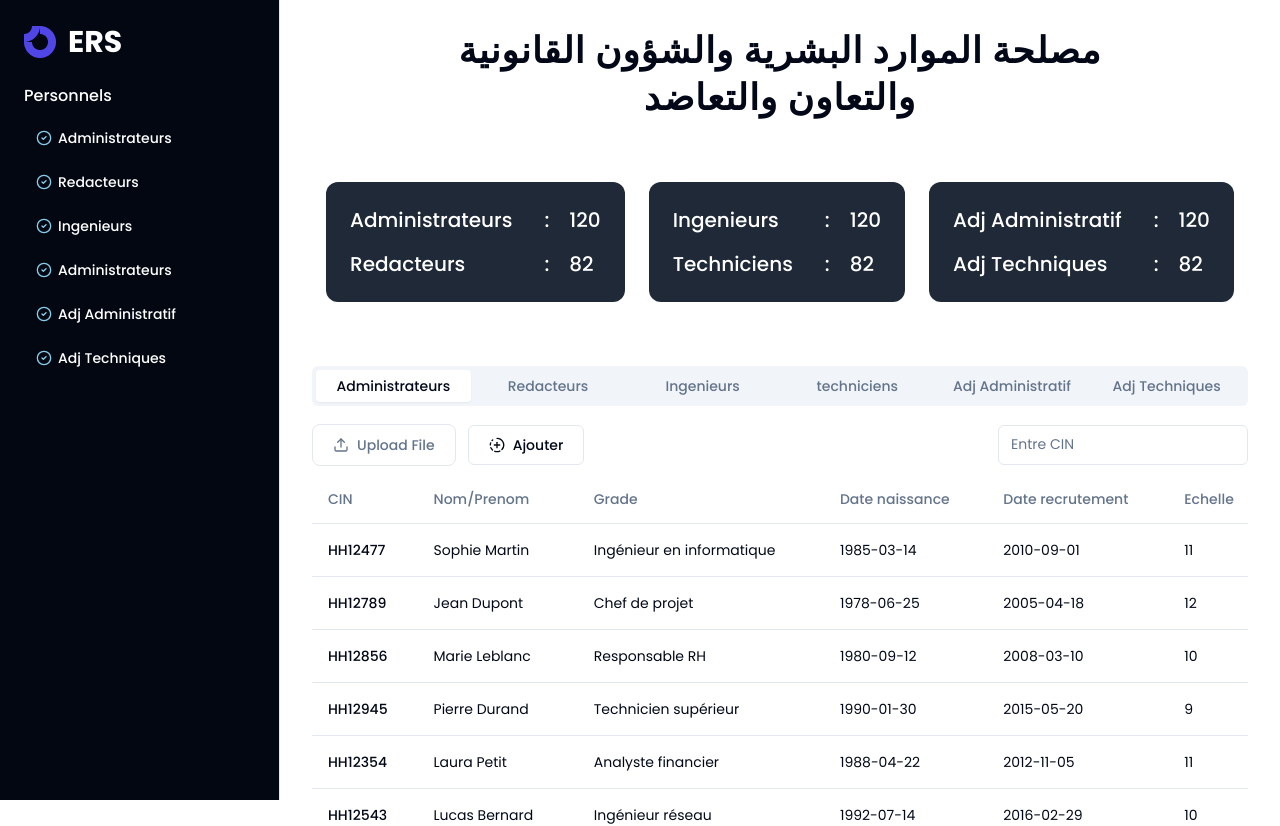
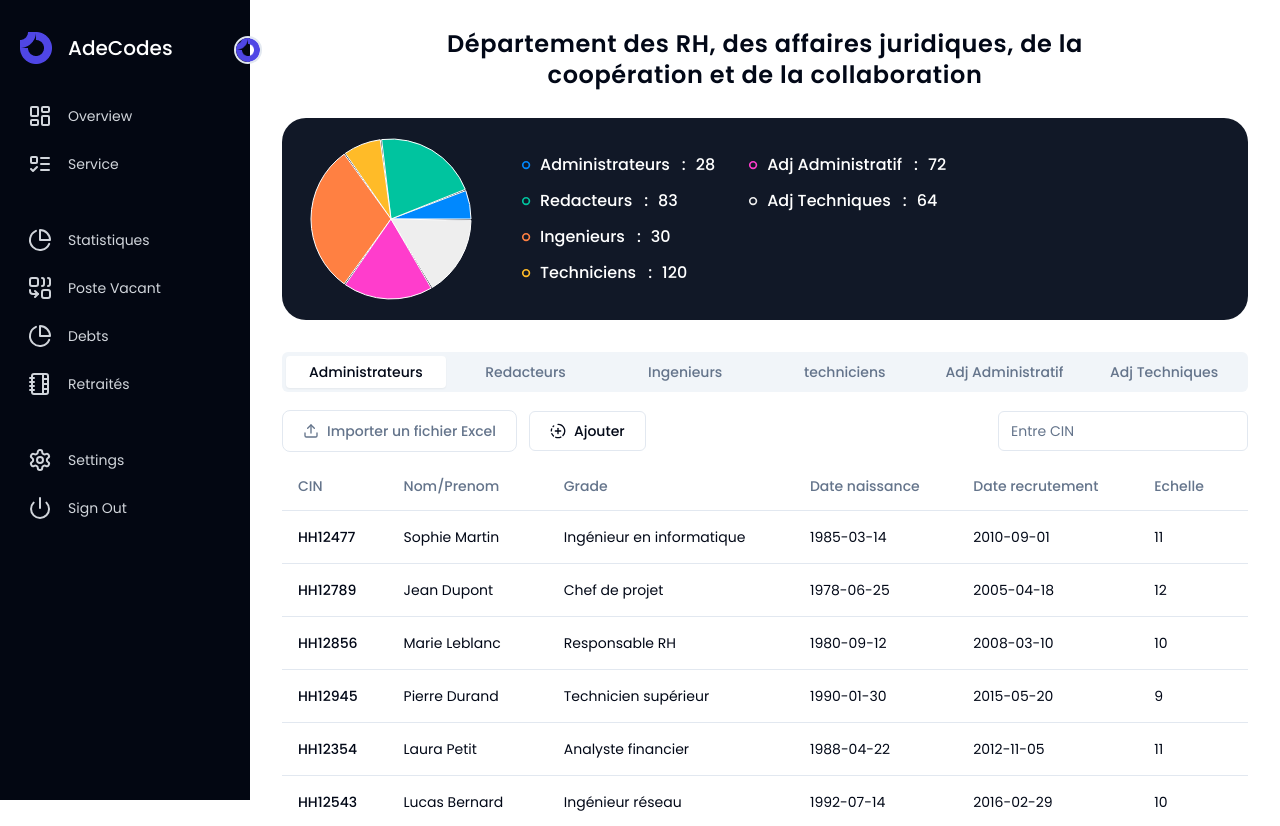
Before and after one commit to AraicheKhalil/ERS, a React (Vite) app: page / in a window 1280 px wide. Shown: the top 826 px of the page. Built offline with nearby package versions, Linux system fonts and the light colour scheme.

Commit message:
edit sidebar

```diff
--- a/src/App.css
+++ b/src/App.css
@@ -91,9 +91,9 @@
     }
 
     .content-wrapper {
-      background-color: var(--background-color);
+      /* background-color: var(--background-color); */
+      /* margin-left: 250px; */
       min-height: 100vh;
-      margin-left: 280px;
     }
 
     #upload[type="file"]{
--- a/src/App.jsx
+++ b/src/App.jsx
@@ -1,12 +1,14 @@
 
 
-import React from 'react'
+import React, { useState } from 'react'
 import { Route , RouterProvider , createBrowserRouter, createRoutesFromElements } from 'react-router-dom'
 import Home from './Pages/Home'
 import About from './Pages/About'
 import Layout from './components/layout'
+import SideBarContext from './context/SidebarContext'
 
 export default function App() {
+  const [open, setOpen] = useState(true);
 
   const router = createBrowserRouter(createRoutesFromElements(
     <Route path='/' element={<Layout />} >
@@ -16,8 +18,10 @@ export default function App() {
     </Route>
   ))
   return (
-    <div className='font-Poppins'>
-      <RouterProvider router={router} />
-    </div>
+    <SideBarContext.Provider value={{ open, setOpen }}>
+      <div className='font-Poppins'>
+        <RouterProvider router={router} />
+      </div>
+    </SideBarContext.Provider>
   )
 }
--- a/src/Pages/Home.jsx
+++ b/src/Pages/Home.jsx
@@ -310,7 +310,7 @@ export default function Home() {
     <>
       <div className="p-8">
         <Tabs defaultValue="dministrateurs" className="w-full">
-          <TabsList className="grid w-full grid-cols-6">
+          <TabsList className="grid w-full lg:grid-cols-6 h-fit grid-cols-response ">
             <TabsTrigger value="dministrateurs">Administrateurs</TabsTrigger>
             <TabsTrigger value="redacteurs">Redacteurs</TabsTrigger>
             <TabsTrigger value="ingenieurs">Ingenieurs</TabsTrigger>
--- a/src/components/DashChart.jsx
+++ b/src/components/DashChart.jsx
@@ -0,0 +1,41 @@
+import React, { PureComponent } from 'react';
+import { PieChart, Pie, Cell, ResponsiveContainer, Tooltip } from 'recharts';
+
+const data = [
+  { name: 'Administrateurs', value: 23 },
+  { name: 'Redacteurs', value: 83 },
+  { name: 'Ingenieurs', value: 30 },
+  { name: 'Techniciens', value: 120 },
+  { name: 'Adj Administratif', value: 72 },
+  { name: 'Adj Techniques', value: 64 },
+];
+const COLORS = ['#0088FE', '#00C49F', '#FFBB28', '#FF8042','#ff3dcc','#eeeeee'];
+
+export default class NewChart extends PureComponent {
+
+  render() {
+    return (
+      <ResponsiveContainer width={170} height={170}>
+        <PieChart width={170} height={170} onMouseEnter={this.onPieEnter}>
+            <Tooltip
+            contentStyle={{ background: "white", borderRadius: "5px" }}
+            />
+          <Pie
+            data={data}
+            cx={80}
+            cy={80}
+            innerRadius={0}
+            outerRadius={80}
+            fill="#8884d8"
+            paddingAngle={1}
+            dataKey="value"
+          >
+            {data.map((entry, index) => (
+              <Cell key={`cell-${index}`} fill={COLORS[index % COLORS.length]}  />
+            ))}
+          </Pie>
+        </PieChart>
+      </ResponsiveContainer>
+    );
+  }
+}
--- a/src/components/DataTable.jsx
+++ b/src/components/DataTable.jsx
@@ -66,8 +66,8 @@ export default function DataTable({data}) {
       <>
         {data ? (
           <div className=" overflow-x-auto">
-            <div className="w-full py-2.5 flex justify-between items-center">
-              <div className='flex items-center gap-3'>
+            <div className="w-full py-2.5 flex justify-between items-center flex-wrap gap-y-4">
+              <div className='flex items-center gap-3 flex-nowrap'>
                 <div>
                   <Input
                     id="upload"
@@ -81,7 +81,7 @@ export default function DataTable({data}) {
                     className="border px-5 py-2.5 rounded-lg flex items-center gap-2 text-[#64748b] text-sm hover:bg-accent"
                   >
                     <Upload size={16} />
-                    Upload File
+                    Importer un fichier Excel
                   </Label>
                 </div>
                 <Dialog >
@@ -109,6 +109,7 @@ export default function DataTable({data}) {
                 onChange={(e) => setSearchTerm(e.target.value)}
               />
             </div>
+
             <Table className="min-w-[3000px] ">
               <TableHeader>
                 <TableRow>
--- a/src/components/Header.jsx
+++ b/src/components/Header.jsx
@@ -1,47 +1,76 @@
-import React from 'react'
+import React, { useEffect, useState } from 'react'
+import NewChart from './DashChart'
+import { Dot } from 'lucide-react'
+
+
+const Employee_type = [
+    {
+        type : "Administrateurs",
+        color : "#0088FE",
+        num : "28"
+    },
+    {
+        type : "Redacteurs",
+        color : "#00C49F",
+        num : "83"
+    },
+    {
+        type : "Ingenieurs",
+        color : "#FF8042",
+        num : "30"
+    },
+    {
+        type : "Techniciens",
+        color : "#FFBB28",
+        num : "120"
+    },
+    {
+        type : "Adj Administratif",
+        color : "#ff3dcc",
+        num : "72"
+    },
+    {
+        type : "Adj Techniques",
+        color : "#eeeeee",
+        num : "64"
+    },
+
+]
 
 
 export default function Header() {
+    const [visible,setVisible] = useState(false)
+
+    useEffect(() => {
+        const timer = setTimeout(() => {
+          setVisible(true);
+        }, 3000);
+        return () => clearTimeout(timer);
+      }, []);
+
   return (
     <div>
-        <h1 className='max-w-[700px] text-center mx-auto text-4xl font-semibold py-7 tracking-wide leading-[1.3]'>
-        مصلحة الموارد البشرية والشؤون القانونية والتعاون والتعاضد
-        </h1>
+      <h1 className="max-w-[700px] text-center mx-auto text-2xl font-semibold py-7 tracking-wide leading-[1.3]">
+        Département des RH, des affaires juridiques, de la coopération et de la
+        collaboration
+      </h1>
 
-        <div className='text-white flex gap-6 px-4 py-8 justify-center '>
-            <div className='flex gap-8 bg-gray-800 text-xl font-medium p-6 rounded-xl'>
-                <div className='flex  flex-col gap-4'>
-                    <div>Administrateurs</div>
-                    <div>Redacteurs</div>
+
+
+      <div className="bg-gray-900 flex flex-wrap justify-between py-4 px-6 text-white mx-8 rounded-[24px] items-center  ">
+        <div className='flex items-center md:gap-10 gap-16 lg:flex-wrap  max-lg:flex-col-reverse max-lg:items-center max-lg:w-full'>
+          <NewChart />
+          <div className={`flex flex-col flex-wrap max-h-40  gap-3 font-medium gap-x-7  transition-[0.3s] ${visible ? "opacity-100" : "opacity-0 "} max-md:flex-nowrap`}>
+            {Employee_type.map((item,index) => (
+                <div key={index} className='flex items-center gap-1'>
+                    <Dot size={20} strokeWidth={8} color={item.color} />
+                    {item.type} <span className='ml-2'>: </span><span className='ml-1.5'>{item.num}</span>
                 </div>
-                <div className='flex  flex-col gap-4'>
-                    <div className='flex gap-5 items-center'>: <p>{"120"}</p></div>
-                    <div className='flex gap-5 items-center'>: <p>{"82"}</p></div>
-                </div>
-            </div>
+            ))}
+          </div>
+        </div>
+      </div>
 
-            <div className='flex gap-8 bg-gray-800 text-xl font-medium p-6 rounded-xl'>
-                <div className='flex  flex-col gap-4'>
-                    <div>Ingenieurs</div>
-                    <div>Techniciens</div>
-                </div>
-                <div className='flex  flex-col gap-4'>
-                    <div className='flex gap-5 items-center'>: <p>{"120"}</p></div>
-                    <div className='flex gap-5 items-center'>: <p>{"82"}</p></div>
-                </div>
-            </div>
-
-            <div className='flex gap-8 bg-gray-800 text-xl font-medium p-6 rounded-xl'>
-                <div className='flex  flex-col gap-4'>
-                    <div>Adj Administratif</div>
-                    <div>Adj Techniques</div>
-                </div>
-                <div className='flex  flex-col gap-4'>
-                    <div className='flex gap-5 items-center'>: <p>{"120"}</p></div>
-                    <div className='flex gap-5 items-center'>: <p>{"82"}</p></div>
-                </div>
-            </div>
-        </div>
     </div>
-  )
+  );
 }
--- a/src/components/layout.jsx
+++ b/src/components/layout.jsx
@@ -1,15 +1,21 @@
 import { Outlet } from 'react-router-dom'
 import Sidebar from './sidebar'
 import Header from './Header'
+import { useContext } from 'react';
+import SideBarContext from '@/context/SidebarContext';
+
 
 function Layout() {
 
+  const { open, setOpen } = useContext(SideBarContext);
+
+
   return (
-    <main className="page-wrapper">
+    <main className="page-wrapper ">
       {/* left of page */}
       <Sidebar />
       {/* right side/content of the page */}
-      <div className="content-wrapper">
+      <div className={`content-wrapper transition  ml-[250px] ${open ? "ml-[250px]" : "ml-[80px]"}`}>
         <Header />
         <Outlet />
       </div>
--- a/src/components/sidebar.jsx
+++ b/src/components/sidebar.jsx
@@ -1,67 +1,126 @@
-import { CircleCheck } from 'lucide-react'
-import React from 'react'
+import { CircleCheck, Combine, LayoutDashboard, LayoutDashboardIcon, ListTodo, NotebookTabs, PieChart, Power, Settings } from 'lucide-react'
+import React, { useContext, useState } from 'react'
+// import { Button } from './ui/button'
+import SideBarContext from '@/context/SidebarContext';
 
 export default function Sidebar() {
+
+  const Menus = [
+    { title: "Overview", src: <LayoutDashboardIcon /> },
+    { title: "Service", src: <ListTodo /> },
+    { title: "Statistiques", src: <PieChart />, gap: true },
+    { title: "Poste Vacant ", src: <Combine /> },
+    { title: "Debts", src:  <PieChart /> },
+    { title: "Retraités", src:  <NotebookTabs  /> },
+    { title: "Settings", src:  <Settings /> ,gap: true},
+    { title: "Sign Out ", src:  <Power />,  },
+    ];
+
+    const { open, setOpen } = useContext(SideBarContext);
+
   return (
-    <div className='sidebar w-[280px] bg-gray-950 border-r text-[#64748b] text-white px-6 py-6'>
-
-      <div className='flex items-center gap-3'>
-        <img src='./Logo (1).png' alt='' />
-        <div className='font-bold uppercase text-3xl'>
-          ERS
+    // <div className="sidebar w-[250px] bg-gray-950 border-r ">
+      <div className="sidebar flex w-[250px]">
+        <div
+          className={` ${
+            open ? "w-72" : "w-20 "
+          } bg-gray-950 h-screen p-5 pt-8 relative duration-300`}
+        >
+          <img
+            src="Logo (1).png"
+            className={`absolute cursor-pointer -right-3 top-9 w-7 border-dark-purple
+      border-2 rounded-full ${!open && "rotate-180"}`}
+            onClick={() => setOpen(!open)}
+          />
+          <div className="flex gap-x-4 items-center">
+            <img
+              src="/Logo (1).png"
+              className={`cursor-pointer duration-500 ${
+                open && "rotate-[360deg]"
+              }`}
+            />
+            <h1
+              className={`text-white origin-left font-medium text-xl duration-200 ${
+                !open && "scale-0"
+              }`}
+            >
+              AdeCodes
+            </h1>
+          </div>
+          <ul className="pt-6">
+            {Menus.map((Menu, index) => (
+              <li
+                key={index}
+                className={`flex rounded-md p-2 cursor-pointer hover:bg-light-white text-gray-300 text-sm items-center gap-x-4
+      ${Menu.gap ? "mt-9" : "mt-2"} ${index === 0 && "bg-light-white"} `}
+              >
+                <div>{Menu.src}</div>
+                <span
+                  className={`${!open && "hidden"} origin-left duration-200`}
+                >
+                  {Menu.title}
+                </span>
+              </li>
+            ))}
+          </ul>
         </div>
       </div>
+    //   {/* <div className='flex items-center gap-3'>
+    //     <img src='./Logo (1).png' alt='' />
+    //     <div className='font-bold uppercase text-3xl'>
+    //       ERS
+    //     </div>
+    //   </div> */}
 
-      <div className='Personnel-Box mt-6'>
-        <h3 className='font-medium text-base'>Personnels</h3>
-        <div className='mt-2'>
-          <div className='transition relative'>
+    //   {/* <div className='Personnel-Box mt-6'>
+    //     <h3 className='font-medium text-base'>Personnels</h3>
+    //     <div className='mt-2'>
+    //       <div className='transition relative'>
 
-            <button className='text-sm font-medium w-full text-left py-3 px-3  hover:bg-gray-800  hover:text-blue-300 transition rounded-lg flex items-center gap-1.5'>
-              <CircleCheck size={16} color='skyblue' /> Administrateurs
-            </button>
-          </div>
+    //         <button className='text-sm font-medium w-full text-left py-3 px-3  hover:bg-gray-800  hover:text-blue-300 transition rounded-lg flex items-center gap-1.5'>
+    //           <CircleCheck size={16} color='skyblue' /> Administrateurs
+    //         </button>
+    //       </div>
 
-          <div className='transition relative'>
+    //       <div className='transition relative'>
 
-            <button className='text-sm font-medium w-full text-left py-3 px-3  hover:bg-gray-800 hover:text-blue-300 transition rounded-lg flex items-center gap-1.5'>
-              <CircleCheck size={16} color='skyblue' /> Redacteurs
-            </button>
-          </div>
+    //         <button className='text-sm font-medium w-full text-left py-3 px-3  hover:bg-gray-800 hover:text-blue-300 transition rounded-lg flex items-center gap-1.5'>
+    //           <CircleCheck size={16} color='skyblue' /> Redacteurs
+    //         </button>
+    //       </div>
 
-          <div className='transition relative'>
+    //       <div className='transition relative'>
 
-            <button className='text-sm font-medium w-full text-left py-3 px-3  hover:bg-gray-800  hover:text-blue-300 transition rounded-lg flex items-center gap-1.5'>
-              <CircleCheck size={16} color='skyblue' />
-              Ingenieurs
-            </button>
-          </div>
+    //         <button className='text-sm font-medium w-full text-left py-3 px-3  hover:bg-gray-800  hover:text-blue-300 transition rounded-lg flex items-center gap-1.5'>
+    //           <CircleCheck size={16} color='skyblue' />
+    //           Ingenieurs
+    //         </button>
+    //       </div>
 
-          <div className='transition relative'>
+    //       <div className='transition relative'>
 
-            <button className='text-sm font-medium w-full text-left py-3 px-3  hover:bg-gray-800  hover:text-blue-300 transition rounded-lg flex items-center gap-1.5'>
-              <CircleCheck size={16} color='skyblue' /> Administrateurs
-            </button>
-          </div>
+    //         <button className='text-sm font-medium w-full text-left py-3 px-3  hover:bg-gray-800  hover:text-blue-300 transition rounded-lg flex items-center gap-1.5'>
+    //           <CircleCheck size={16} color='skyblue' /> Administrateurs
+    //         </button>
+    //       </div>
 
-          <div className='transition relative'>
+    //       <div className='transition relative'>
 
-            <button className='text-sm font-medium w-full text-left py-3 px-3  hover:bg-gray-800  hover:text-blue-300 transition rounded-lg flex items-center gap-1.5'>
-              <CircleCheck size={16} color='skyblue' /> Adj Administratif
-            </button>
-          </div>
+    //         <button className='text-sm font-medium w-full text-left py-3 px-3  hover:bg-gray-800  hover:text-blue-300 transition rounded-lg flex items-center gap-1.5'>
+    //           <CircleCheck size={16} color='skyblue' /> Adj Administratif
+    //         </button>
+    //       </div>
 
-          <div className='transition relative'>
+    //       <div className='transition relative'>
 
-            <button className='text-sm font-medium w-full text-left py-3 px-3  hover:bg-gray-800  hover:text-blue-300 transition rounded-lg flex items-center gap-1.5'>
-              <CircleCheck size={16} color='skyblue' /> Adj Techniques
-            </button>
-          </div>
+    //         <button className='text-sm font-medium w-full text-left py-3 px-3  hover:bg-gray-800  hover:text-blue-300 transition rounded-lg flex items-center gap-1.5'>
+    //           <CircleCheck size={16} color='skyblue' /> Adj Techniques
+    //         </button>
+    //       </div>
 
 
-        </div>
-      </div>
-
-    </div>
-  )
+    //     </div>
+    //   </div> */}
+    // </div>
+  );
 }
--- /dev/null
+++ b/src/context/SidebarContext.jsx
@@ -0,0 +1,5 @@
+import React, { createContext } from 'react';
+
+const SideBarContext = createContext();
+
+export default SideBarContext;
--- a/tailwind.config.js
+++ b/tailwind.config.js
@@ -19,6 +19,9 @@ module.exports = {
     extend: {
       fontFamily: {
         Poppins: ["Poppins", "sans-serif"],
+      },
+      gridTemplateColumns : {
+        'response': 'repeat(auto-fill, 150px)',
       },
       colors: {
         border: "hsl(var(--border))",
```
Also changed, not shown: src/components/DashBarChart.jsx (added, +43 -0 lines).
